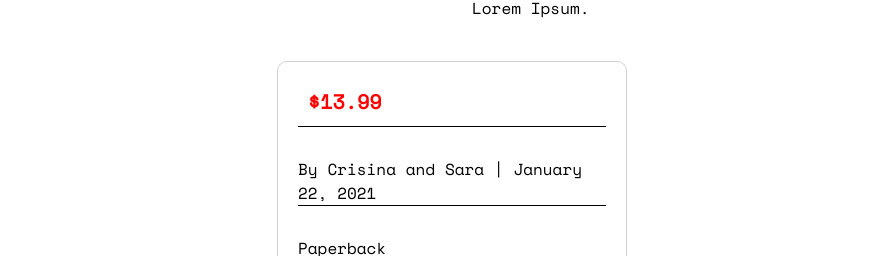
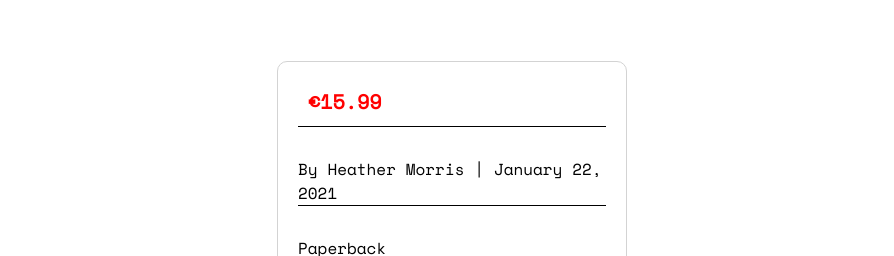
Before and after one commit to yuryiva/authors, a React (Create React App) app in the folder frontend/: page /books in a window 1280 px wide. Shown: the part 1385-1641 px from the top of the page, without its empty margins (188-1082 px from the left). Built offline with nearby package versions, Linux system fonts and the light colour scheme.

Commit message:
testing functionality of payment/preorder components

```diff
--- a/frontend/src/components/books/Books.js
+++ b/frontend/src/components/books/Books.js
@@ -13,13 +13,13 @@ export default function Books() {
   // const handlePreOrderToggle = () => {
   //   togglePreOrder(!showPreOrder);
   // };
-
+  const bookPrice = 15.99;
   return (
     <PageWrapper>
       <BookWrapper>
         <BookImg>
           <img
-            src="https://imagessl7.casadellibro.com/a/l/t5/27/9788423357727.jpg"
+            src="https://encrypted-tbn1.gstatic.com/images?q=tbn:ANd9GcQYFM7A8Fn0G23_-MxQ4kzKkxsR3qUh7Gv-wYYjgSB8oYugldi_"
             alt="book"
           />
         </BookImg>
@@ -28,23 +28,24 @@ export default function Books() {
           <h3>Stories of Hope</h3>
 
           <p>
-            Lorem Ipsum es simplemente el texto de relleno de las imprentas y
-            archivos de texto. Lorem Ipsum ha sido el texto de relleno estándar
-            de las industrias desde el año 1500, cuando un impresor (N. del T.
-            persona que se dedica a la imprenta) desconocido usó una galería de
-            textos y los mezcló de tal manera que logró hacer un libro de textos
-            especimen. No sólo sobrevivió 500 años, sino que tambien ingresó
-            como texto de relleno en documentos electrónicos, quedando
-            esencialmente igual al original. Fue popularizado en los 60s con la
-            creación de las hojas "Letraset", las cuales contenian pasajes de
-            Lorem Ipsum, y más recientemente con software de autoedición, como
-            por ejemplo Aldus PageMaker, el cual incluye versiones de Lorem
-            Ipsum.
+            Heather Morris's extraordinary talents as a listener led Lale
+            Sokolov to entrust her with his story - which she told as the
+            bestselling novel THE TATTOOIST OF AUSCHWITZ and its follow-up,
+            CILKA'S JOURNEY. Now she shares her inspiring voyage through
+            writing, exploring how she learned to really listen to the stories
+            people told her, some of which she has shared with millions of
+            readers in her fiction. An inspiring manual for life, STORIES OF
+            HOPE examines and explores Heather's extraordinary writing journey
+            in the form of a series of tales of the remarkable people she has
+            met, the incredible stories they have shared with her, and the
+            lessons they hold for us all.
           </p>
         </BookDescription>
         <BookCheckOut>
-          <h3>$13.99</h3>
-          <p>By Crisina and Sara | January 22, 2021</p>
+          <h3>
+            €<span>{bookPrice}</span>
+          </h3>
+          <p>By Heather Morris | January 22, 2021</p>
           <p>Paperback</p>
           <p>Category: Mystery</p>
           <p>Delivery in 2-5 working days.</p>
@@ -111,11 +112,12 @@ const BookDescription = styled.div`
   }
 `;
 const BookCheckOut = styled.div`
-  height: 450px;
+  height: 470px;
   display: flex;
   flex-direction: column;
   padding: 0 20px;
   margin: 40px;
+
   text-align: left;
   width: 350px;
   button {
@@ -128,7 +130,7 @@ const BookCheckOut = styled.div`
     font-size: 20px;
     color: rgb(33, 105, 219);
     outline: none;
-    margin-top: 20px 20px;
+    // margin-top: 20px 20px;
   }
   button:hover {
     background-color: rgb(33, 105, 219);
--- a/frontend/src/components/preOrderForm/PreOrderForm.js
+++ b/frontend/src/components/preOrderForm/PreOrderForm.js
@@ -5,14 +5,14 @@ import { Context } from "../../context/Context";
 import Checkout from "../payment/Checkout";
 
 const PreOrderForm = () => {
-  const [status, setStatus] = useState("Submit");
+  const [status, setStatus] = useState("Pay With Card");
   const [sentMessage, setSentMessage] = useState(false);
   const [amountOfBooks, setAmountOfBooks] = useState(0);
 
   //storing context in variable that I named context, to have access to everyhing
   const context = useContext(Context);
   console.log(context);
-  const bookPrice = 25;
+  const bookPrice = 15.99;
 
   const handleChange = (event) => {
     const numberOfBooks = event.target.value;
@@ -57,6 +57,10 @@ const PreOrderForm = () => {
       totalOrder: totalOrder,
     };
     context.getDataFromForm(details);
+
+    const paymentModal = () => {
+      console.log("I am clicking payment");
+    };
 
     // details['totalOrder'] = totalOrder;
 
@@ -143,7 +147,7 @@ const PreOrderForm = () => {
           <Checkout
             name={"Authors LLC."}
             description={"Book(s) you bought"}
-            amount={4.99}
+            amount={context.state.totalOrder}
           />
         </SentMessageForm>
       )}
```
Also changed, not shown: frontend/src/App.js (line endings or trailing spaces).
